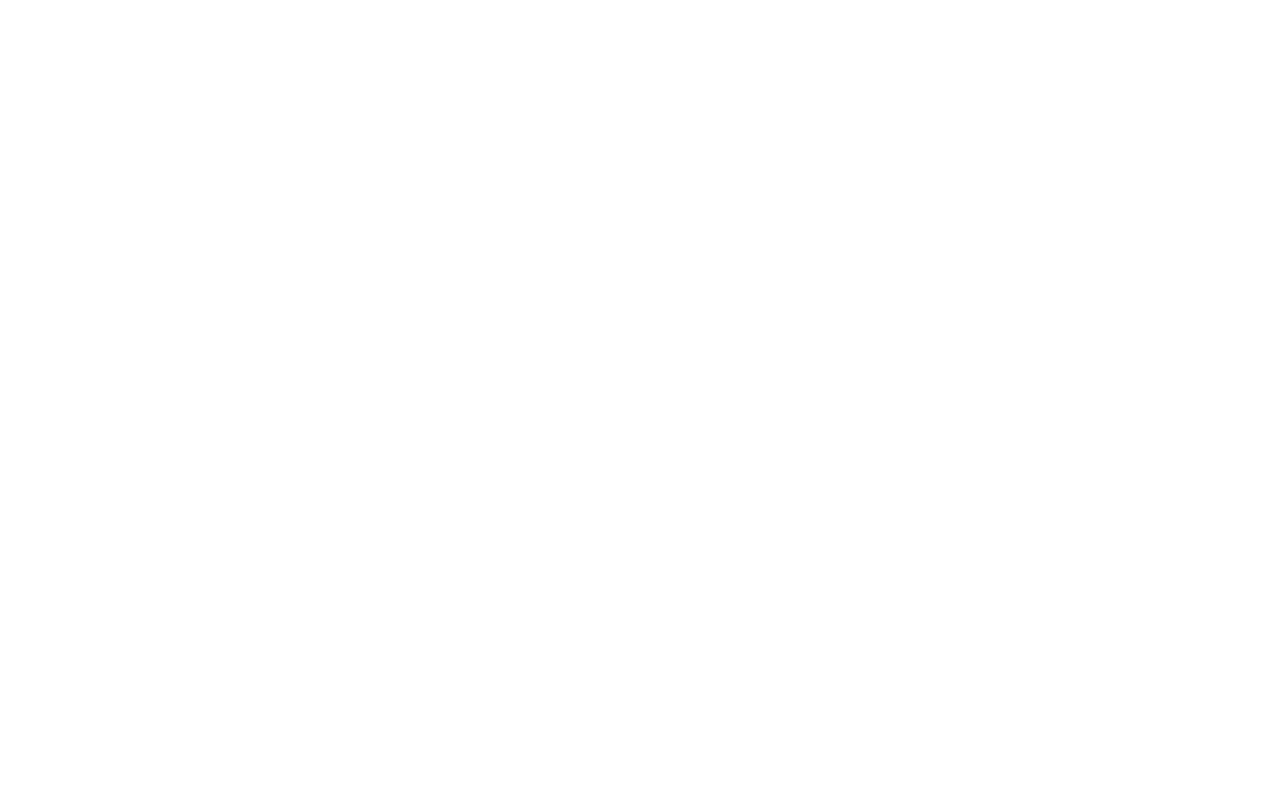
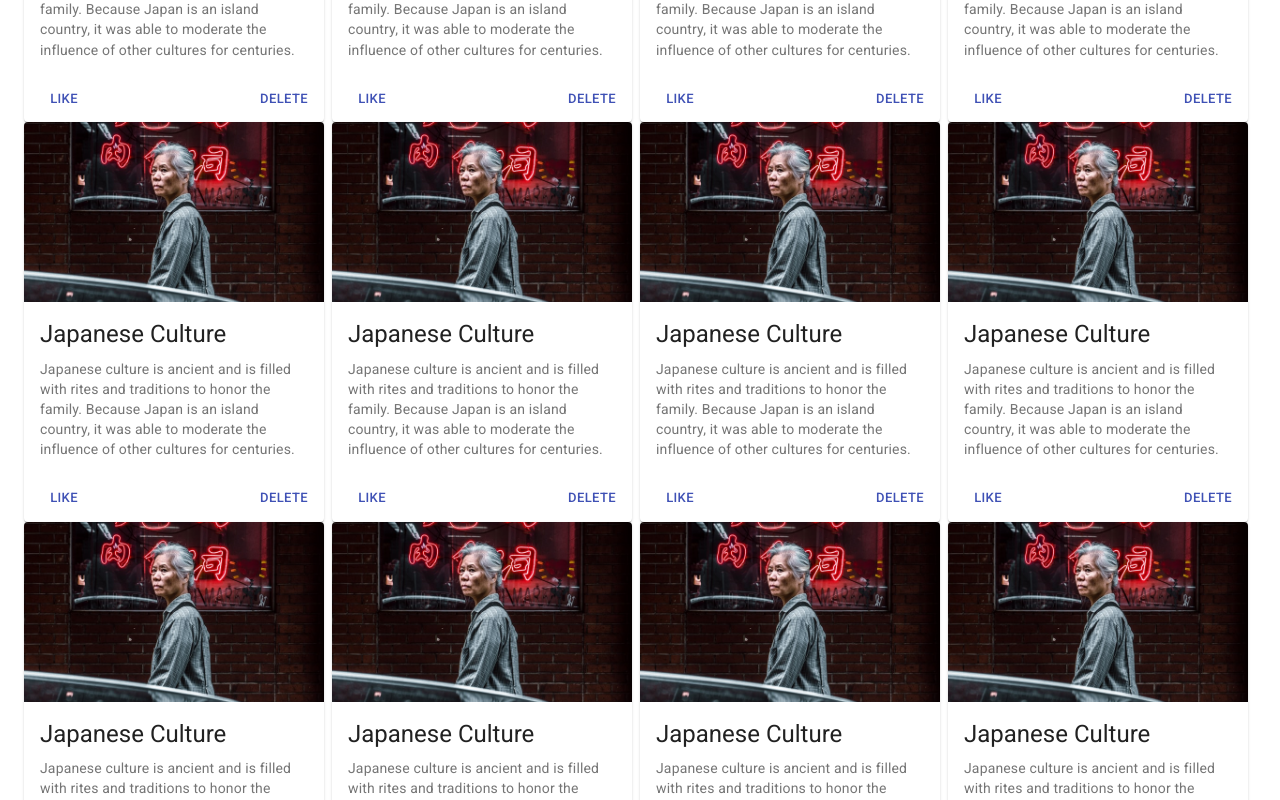
Before and after one commit to IlyaKrapivnoy/material_ui_responsive_site_2, a React (Create React App) app: page /culture in a window 1280 px wide. Shown: the part 820-1620 px from the top of the page. Before the commit the page ends 800 px from the top, so only its background shows below. Built offline with nearby package versions, Linux system fonts and the light colour scheme.

Commit message:
add cards

```diff
--- a/src/components/pages/culture/Culture.jsx
+++ b/src/components/pages/culture/Culture.jsx
@@ -1,16 +1,18 @@
 import { Container } from '@material-ui/core';
-import { makeStyles } from '@material-ui/core';
+// import { makeStyles } from '@material-ui/core';
 import CultureBanner from './culture_components/CultureBanner';
+import CultureCards from './culture_components/CultureCards';
 
-const useStyles = makeStyles((theme) => ({}));
+// const useStyles = makeStyles((theme) => ({}));
 
 const Culture = () => {
-    const classes = useStyles();
+    // const classes = useStyles();
 
     return (
         <div>
             <Container maxWidth='lg'>
                 <CultureBanner />
+                <CultureCards />
             </Container>
         </div>
     );
--- /dev/null
+++ b/src/components/pages/culture/culture_components/CultureCard.jsx
@@ -0,0 +1,67 @@
+import {
+    Button,
+    Card,
+    CardActionArea,
+    CardActions,
+    CardContent,
+    CardMedia,
+    Typography,
+} from '@material-ui/core';
+import { makeStyles } from '@material-ui/core';
+import CultureCardImg from '../../../../images/cultureCardImg.jpeg';
+
+const useStyles = makeStyles((theme) => ({
+    card: {
+        maxWidth: 300,
+    },
+    media: {
+        height: 180,
+    },
+    cardBtns: {
+        display: 'flex',
+        justifyContent: 'space-between',
+    },
+}));
+
+const CultureCard = () => {
+    const classes = useStyles();
+
+    return (
+        <div>
+            <Card className={classes.card}>
+                <CardActionArea>
+                    <CardMedia
+                        className={classes.media}
+                        image={CultureCardImg}
+                        title='Contemplative Reptile'
+                    />
+                    <CardContent>
+                        <Typography gutterBottom variant='h5' component='h2'>
+                            Japanese Culture
+                        </Typography>
+                        <Typography
+                            variant='body2'
+                            color='textSecondary'
+                            component='p'
+                        >
+                            Japanese culture is ancient and is filled with rites
+                            and traditions to honor the family. Because Japan is
+                            an island country, it was able to moderate the
+                            influence of other cultures for centuries.
+                        </Typography>
+                    </CardContent>
+                </CardActionArea>
+                <CardActions className={classes.cardBtns}>
+                    <Button size='small' color='primary'>
+                        Like
+                    </Button>
+                    <Button size='small' color='primary'>
+                        Delete
+                    </Button>
+                </CardActions>
+            </Card>
+        </div>
+    );
+};
+
+export default CultureCard;
--- /dev/null
+++ b/src/components/pages/culture/culture_components/CultureCards.jsx
@@ -0,0 +1,61 @@
+import { Grid, makeStyles } from '@material-ui/core';
+import CultureCard from './CultureCard';
+
+const useStyles = makeStyles((theme) => ({
+    cardField: {
+        margin: '60px 0',
+    },
+}));
+
+const CultureCards = () => {
+    const classes = useStyles();
+
+    return (
+        <div className={classes.cardField}>
+            <Grid container>
+                <Grid item xs={3}>
+                    <CultureCard />
+                </Grid>
+                <Grid item xs={3}>
+                    <CultureCard />
+                </Grid>
+                <Grid item xs={3}>
+                    <CultureCard />
+                </Grid>
+                <Grid item xs={3}>
+                    <CultureCard />
+                </Grid>
+            </Grid>
+            <Grid container>
+                <Grid item xs={3}>
+                    <CultureCard />
+                </Grid>
+                <Grid item xs={3}>
+                    <CultureCard />
+                </Grid>
+                <Grid item xs={3}>
+                    <CultureCard />
+                </Grid>
+                <Grid item xs={3}>
+                    <CultureCard />
+                </Grid>
+            </Grid>
+            <Grid container>
+                <Grid item xs={3}>
+                    <CultureCard />
+                </Grid>
+                <Grid item xs={3}>
+                    <CultureCard />
+                </Grid>
+                <Grid item xs={3}>
+                    <CultureCard />
+                </Grid>
+                <Grid item xs={3}>
+                    <CultureCard />
+                </Grid>
+            </Grid>
+        </div>
+    );
+};
+
+export default CultureCards;
```
Also changed, not shown: src/images/cultureCardImg.jpeg (added).
